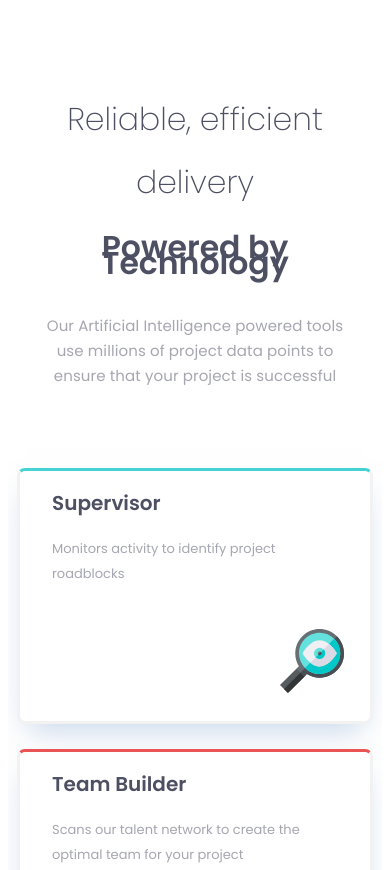
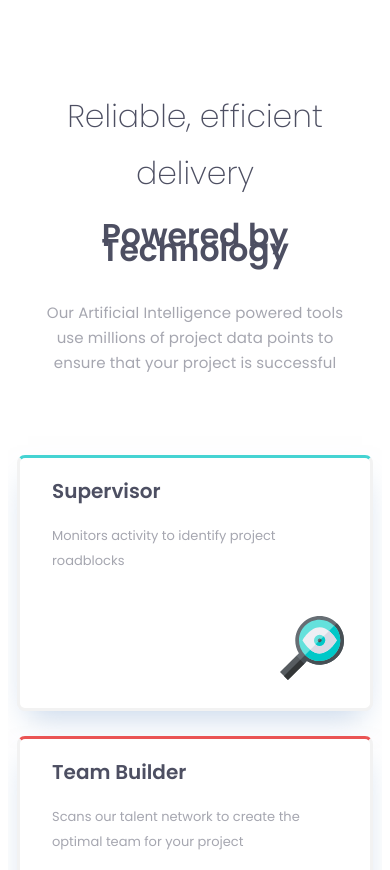
Before and after one commit to Ketevaniveshaguri/four-card-feature-section, a website: page index.html in a window 390 px wide. Shown: the top 870 px of the page. Drawn offline with Linux system fonts and the light colour scheme.

Commit message:
Update style.css

```diff
--- a/css/style.css
+++ b/css/style.css
@@ -30,14 +30,14 @@ body {
     font-weight: 200; }
  @media only screen and (max-width: 1200px) {
       .section-first__regular-header {
-        line-height:2; } }
+        line-height:1.8; } }
   .section-first__header-bold {
     font-size: 5rem;
     color: #4d4f62;
     font-weight: 600; }
  @media only screen and (max-width: 1200px) {
-      .section-first__regular-header {
-        line-height:2; } }
+      .section-first__header-bold {
+        line-height:1.8; } }
   .section-first__paragraph-container {
     display: flex;
     justify-content: center; }
```
